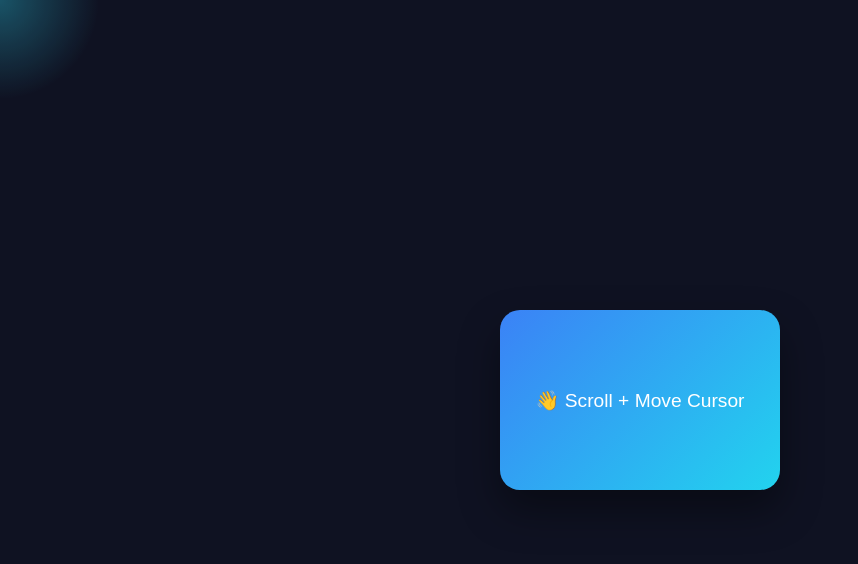
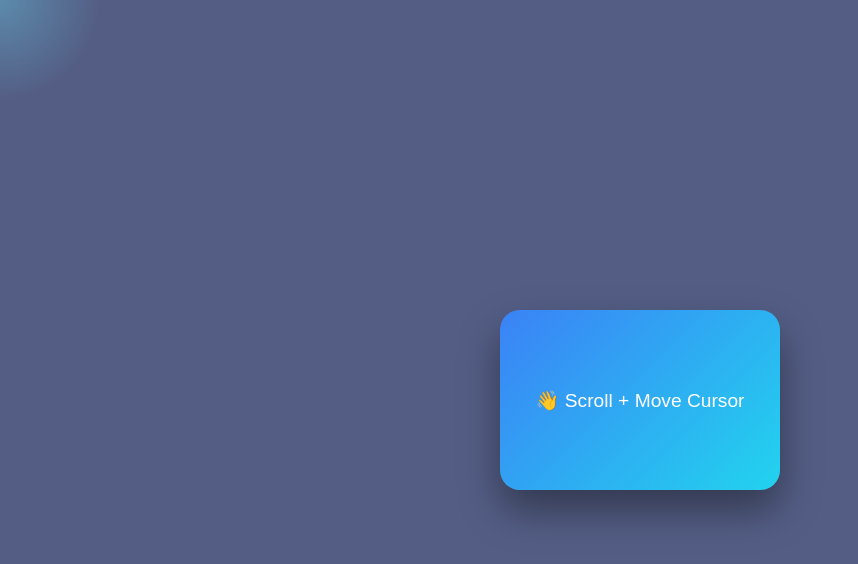
Before and after one commit to harishea/Demo, a plain HTML site: page index.html in a window 1280 px wide. Shown: the top 564 px of the page, without its empty margins (0-858 px from the left). Drawn offline with nearby package versions, Linux system fonts and the light colour scheme.

Commit message:
Fix:Background color

```diff
--- a/index.html
+++ b/index.html
@@ -12,7 +12,7 @@
     body {
       margin: 0;
       font-family: Arial, sans-serif;
-      background: #0f1222;
+      background: #545e85;
       color: white;
       overflow-x: hidden;
     }
```
